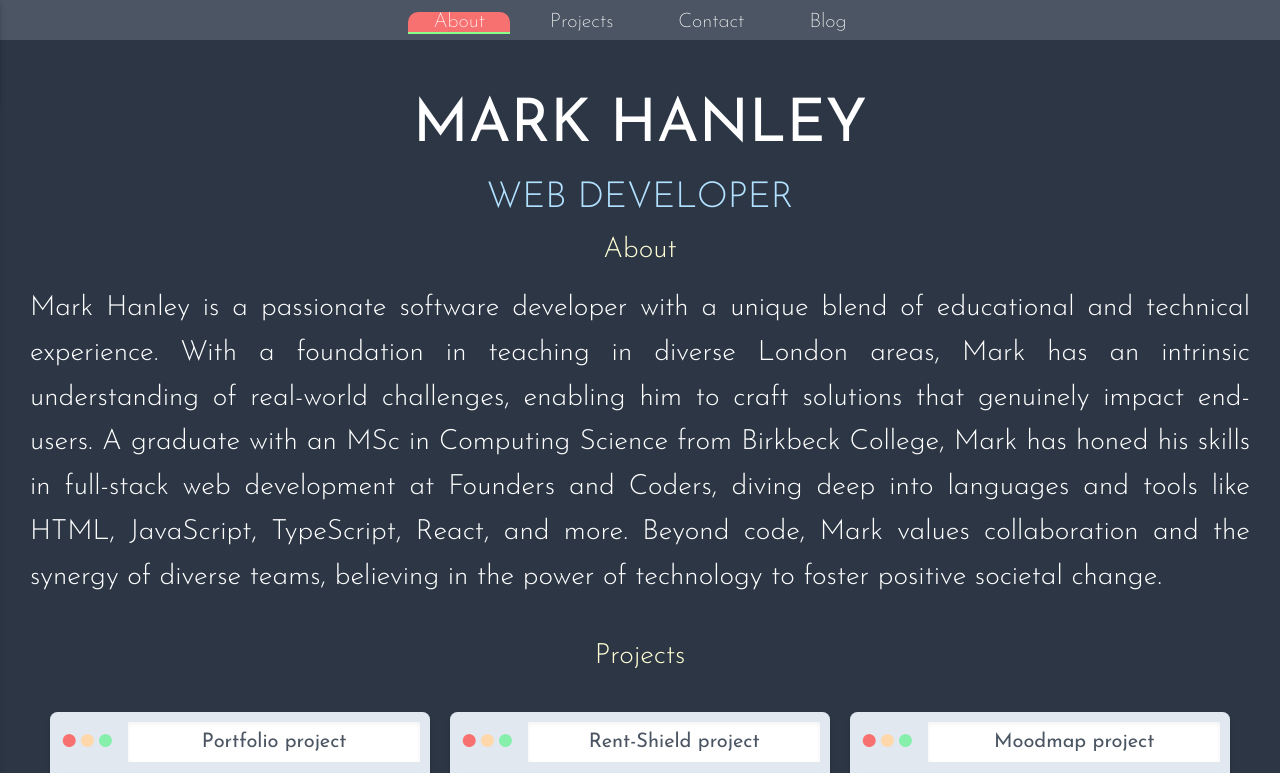
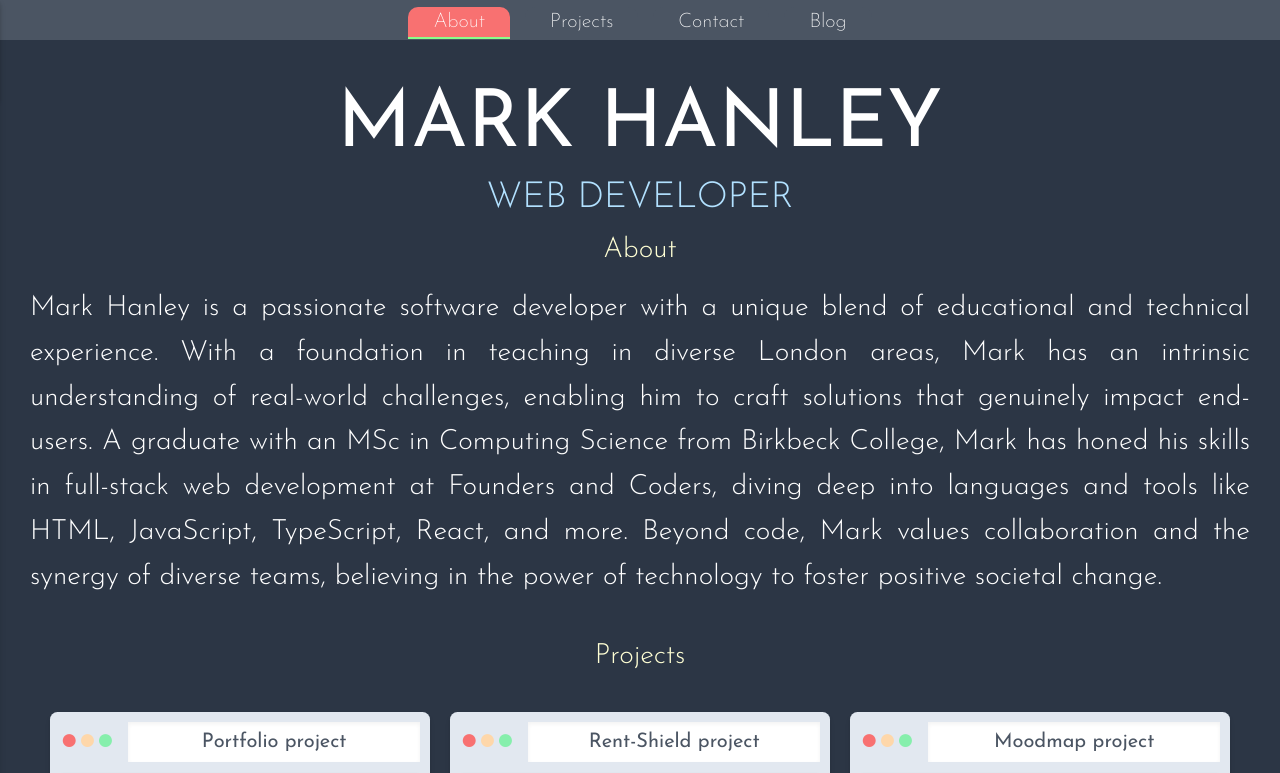
Before and after one commit to hanleymark/portfolio-web, a Next.js app: page / in a window 1280 px wide. Shown: the top 773 px of the page. Built offline with nearby package versions, Linux system fonts and the light colour scheme.

Commit message:
Make page title h1 sizing dynamic with screen width

```diff
--- a/app/globals.css
+++ b/app/globals.css
@@ -27,7 +27,7 @@ h3 {
 
 h1 {
   font-weight: var(--font-weight-heading-large);
-  font-size: var(--font-size-heading-large);
+  /* font-size: var(--font-size-heading-large); */
   color: var(--colour-heading-large);
 }
 
--- a/components/animatedTitle.tsx
+++ b/components/animatedTitle.tsx
@@ -18,6 +18,8 @@ const AnimatedTitle = ({
   ...props
 }: Props) => {
   const letters = Array.from(text);
+  const fontSize = `${(100 / letters.length).toFixed(2)}vw`;
+  const MAX_FONT_SIZE = '4rem';
 
   const container: Variants = {
     hidden: {
@@ -49,11 +51,10 @@ const AnimatedTitle = ({
       },
     },
   };
-
   return (
     <motion.h1
-      className={styles.title}
-      style={{ display: 'flex', overflow: 'visible' }}
+      className={`${styles.title} flex overflow-visible`}
+      style={{ fontSize: `min(${fontSize}, ${MAX_FONT_SIZE})` }}
       variants={container}
       initial='hidden'
       animate={replay ? 'visible' : 'hidden'}
--- a/components/navButton.module.css
+++ b/components/navButton.module.css
@@ -1,5 +1,5 @@
 .navButton {
-  @apply rounded-t-lg bg-gray-600 px-5 h-full text-white;
+  @apply rounded-t-lg bg-gray-600 px-5 py-1 text-white;
   border-bottom: 2px solid transparent;
   transition: all 0.2s ease-in-out;
 
```
